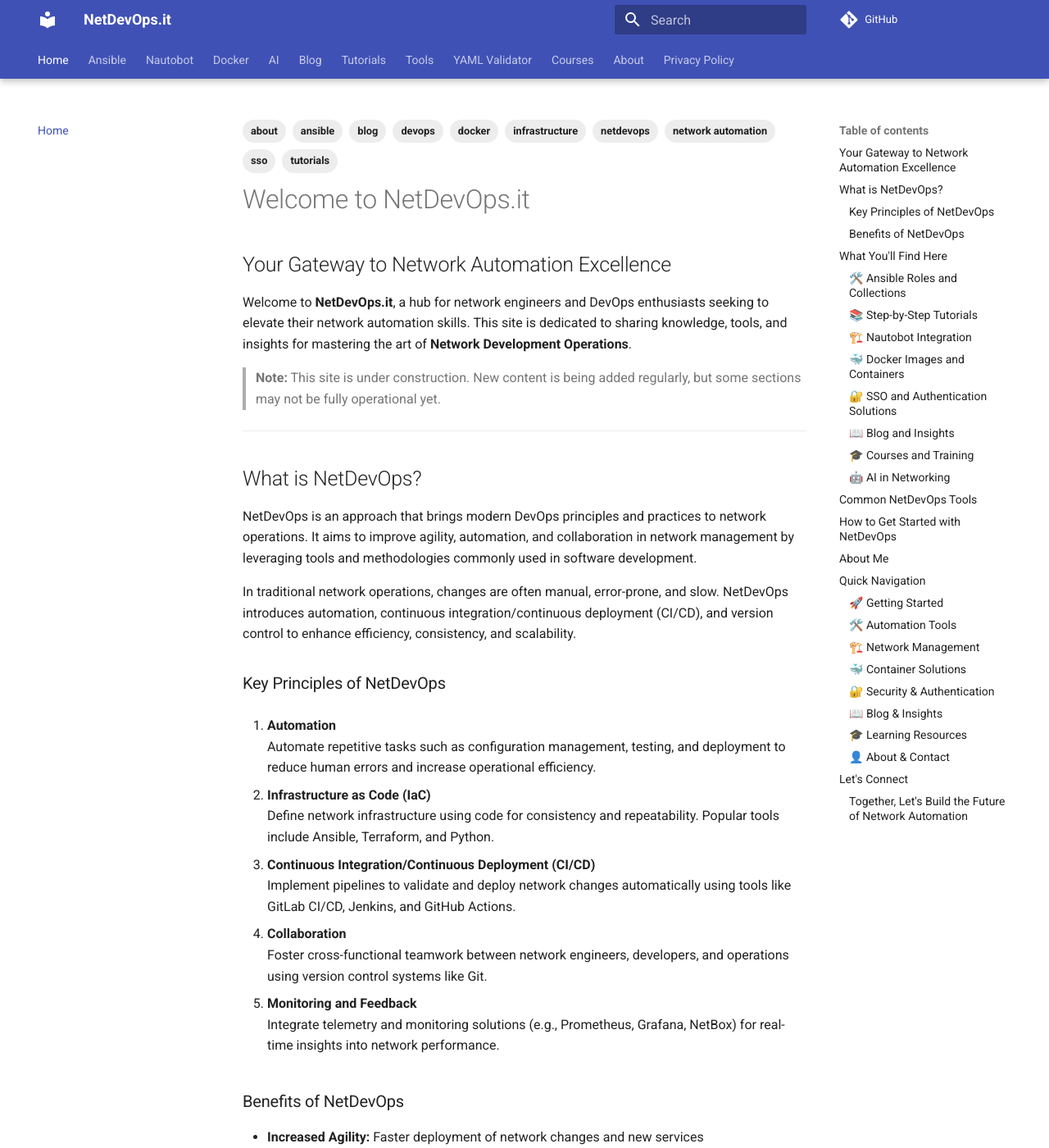
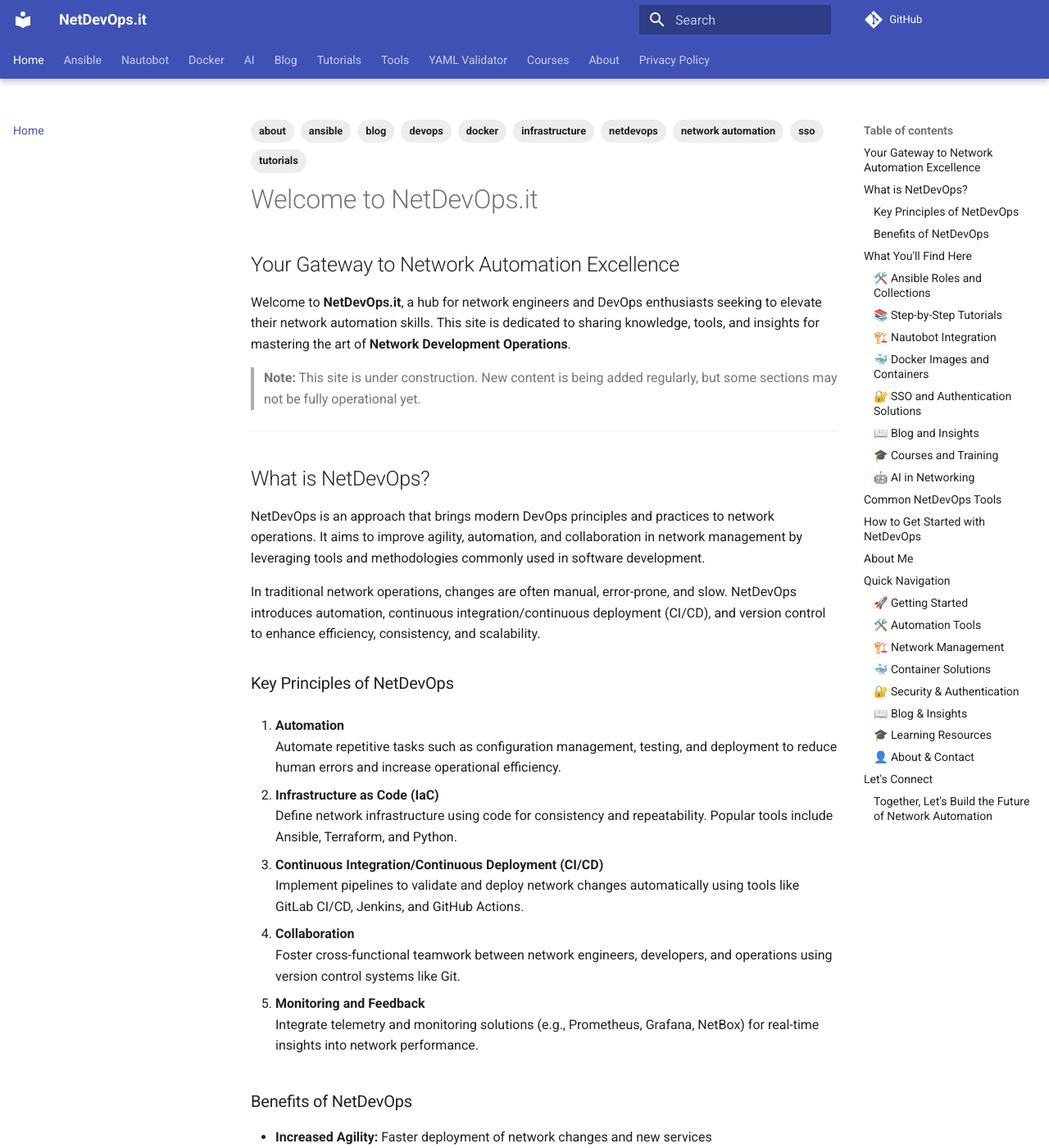
Before and after one commit to bsmeding/bsmeding.github.io, an MkDocs documentation site: the page built from docs/index.md, in a window 1280 px wide and 1400 px high. Shown: the whole window at 82% size. Built offline with MkDocs 1.6.1 and Material for MkDocs 9.7.7, drawn with Linux system fonts in a browser that asks for light colours; comment, search, counter and statistics services are not loaded.

Commit message:
full width

```diff
--- /dev/null
+++ b/docs/css/full-width.css
@@ -0,0 +1,69 @@
+/* Full Width Content Styles for MkDocs Material Theme */
+
+/* Make main content area full width */
+.md-main__inner {
+    max-width: none !important;
+    padding: 0 !important;
+}
+
+/* Make content area full width */
+.md-content {
+    max-width: none !important;
+    width: 100% !important;
+    padding: 0 2rem !important;
+}
+
+/* Make content wrapper full width */
+.md-content__inner {
+    max-width: none !important;
+    width: 100% !important;
+}
+
+/* Adjust navigation for full width */
+.md-nav {
+    max-width: none !important;
+}
+
+/* Make tables full width */
+.md-typeset table {
+    width: 100% !important;
+    max-width: none !important;
+}
+
+/* Make code blocks full width */
+.md-typeset pre {
+    max-width: none !important;
+    width: 100% !important;
+}
+
+/* Make images full width */
+.md-typeset img {
+    max-width: 100% !important;
+    width: auto !important;
+}
+
+/* Adjust grid layout for full width */
+.md-grid {
+    max-width: none !important;
+}
+
+/* Make sidebars work with full width */
+.md-sidebar {
+    max-width: none !important;
+}
+
+/* Responsive adjustments */
+@media (max-width: 76.1875em) {
+    .md-content {
+        padding: 0 1rem !important;
+    }
+}
+
+/* Ensure proper spacing */
+.md-content__inner > *:first-child {
+    margin-top: 0 !important;
+}
+
+.md-content__inner > *:last-child {
+    margin-bottom: 0 !important;
+}
--- a/mkdocs.yml
+++ b/mkdocs.yml
@@ -135,3 +135,4 @@
 
 extra_css:
   - https://cdn.jsdelivr.net/npm/cookieconsent@3/build/cookieconsent.min.css
+  - css/full-width.css
```
